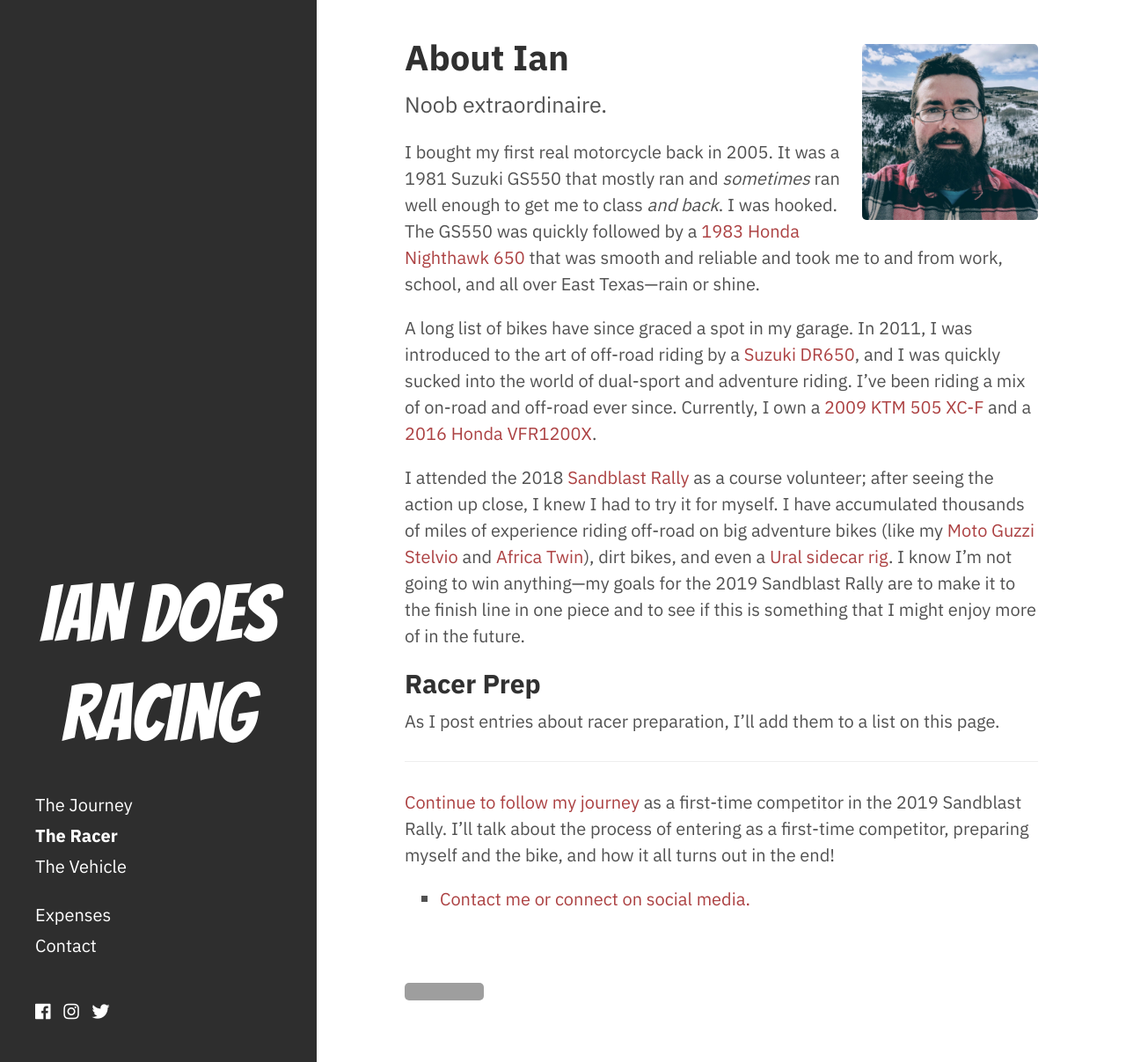
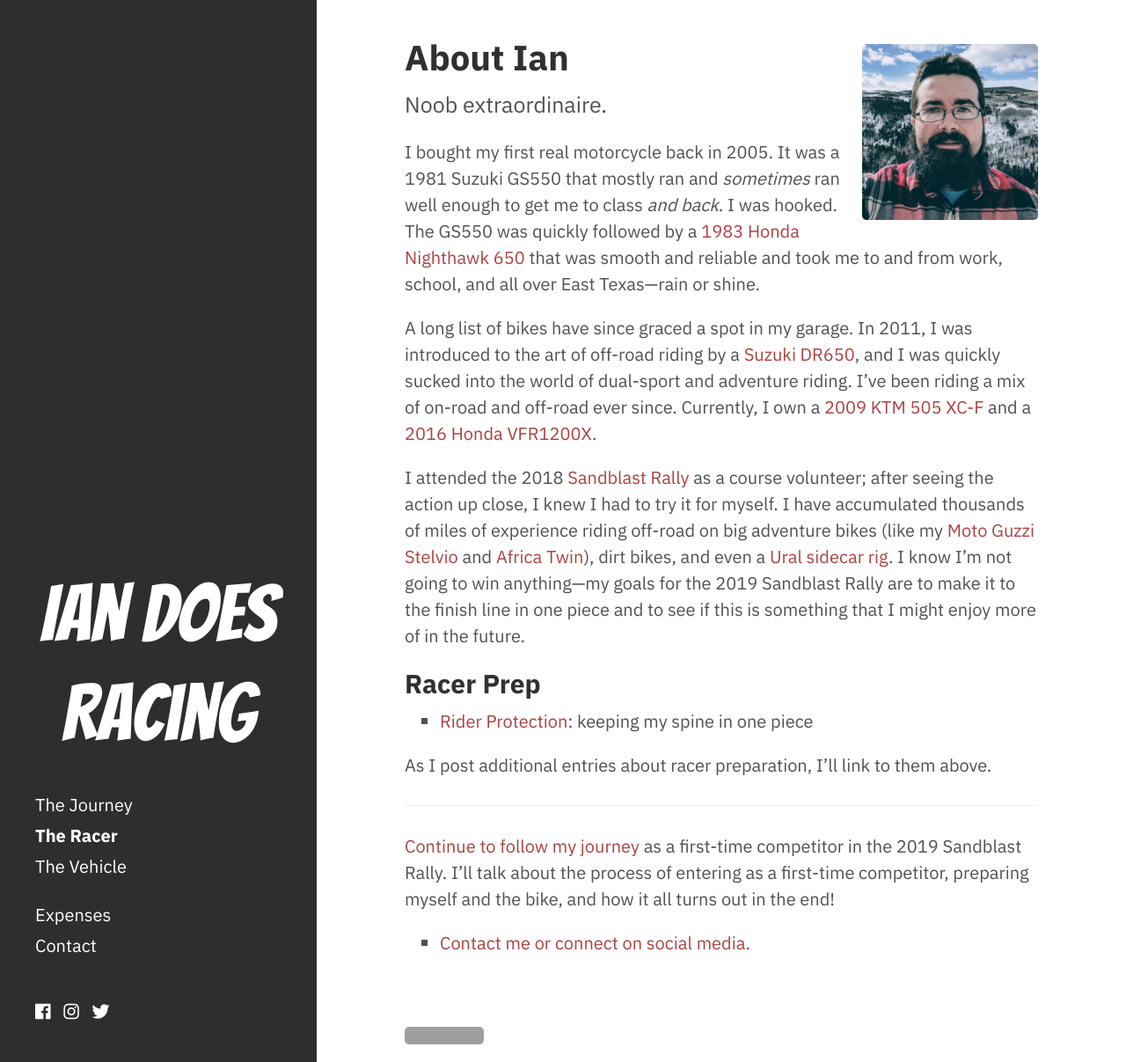
Before and after one commit to icooper/iandoesracing, a Jekyll site: the page built from the-racer.md, in a window 1280 px wide and 1207 px high. Shown: the whole window at 88% size. Built offline with Jekyll 4.4.1, drawn with Linux system fonts in a browser that asks for light colours; nearby versions of some CDN libraries; grey boxes are pictures that could not be loaded.

Commit message:
new post

```diff
--- a/the-racer.md
+++ b/the-racer.md
@@ -21,7 +21,9 @@
 
 ## Racer Prep
 
-As I post entries about racer preparation, I'll add them to a list on this page.
+* [Rider Protection]({% link _posts/2019-01-08-rider-protection.md %}): keeping my spine in one piece
+
+As I post additional entries about racer preparation, I'll link to them above.
 
 ----
 
```
Also changed, not shown: _posts/2019-01-08-rider-protection.md (added, +17 -0 lines), expenses.md (+1 -1 lines), the-vehicle.md (+1 -1 lines), assets/img/leatt-selfie.jpg (added).
